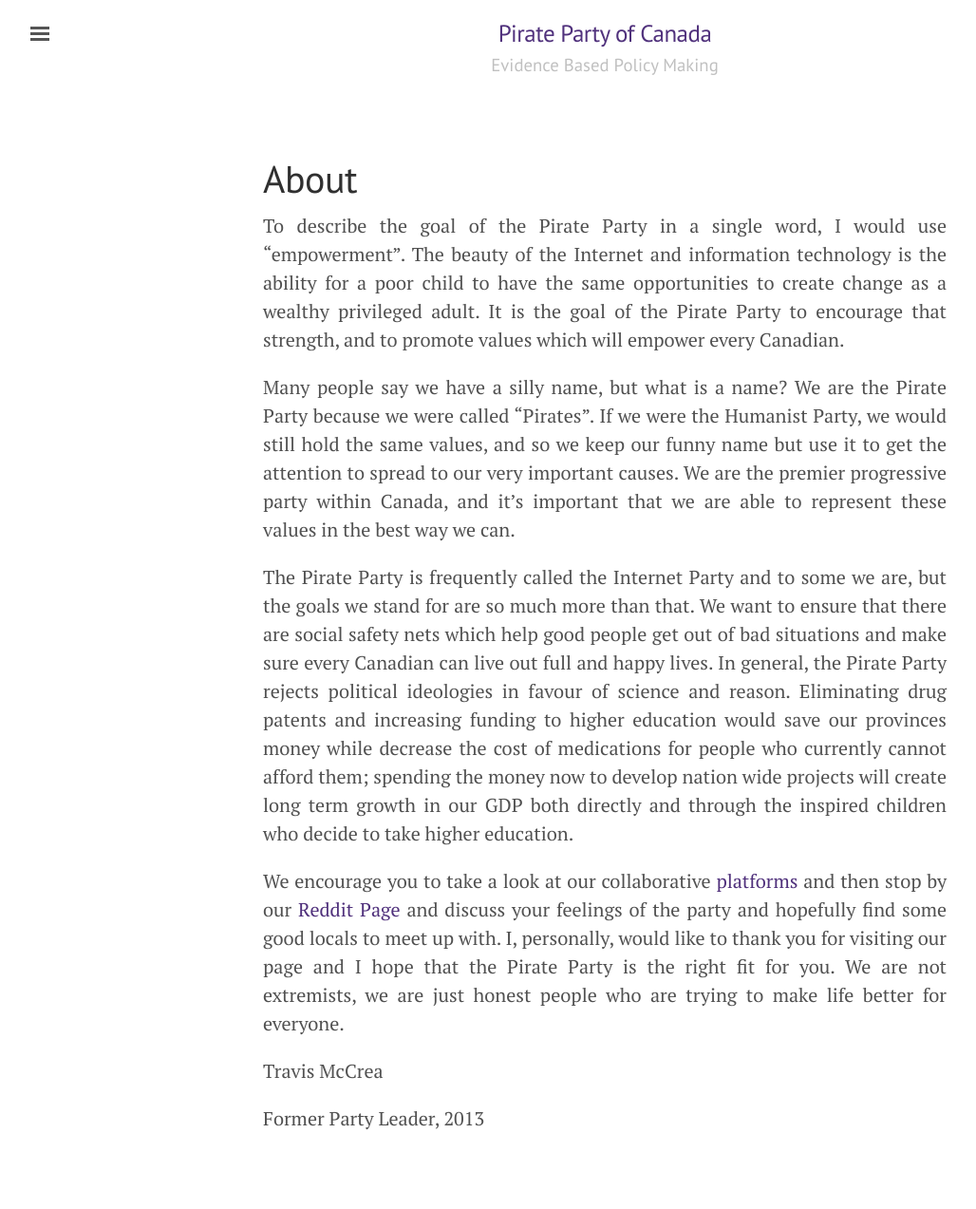
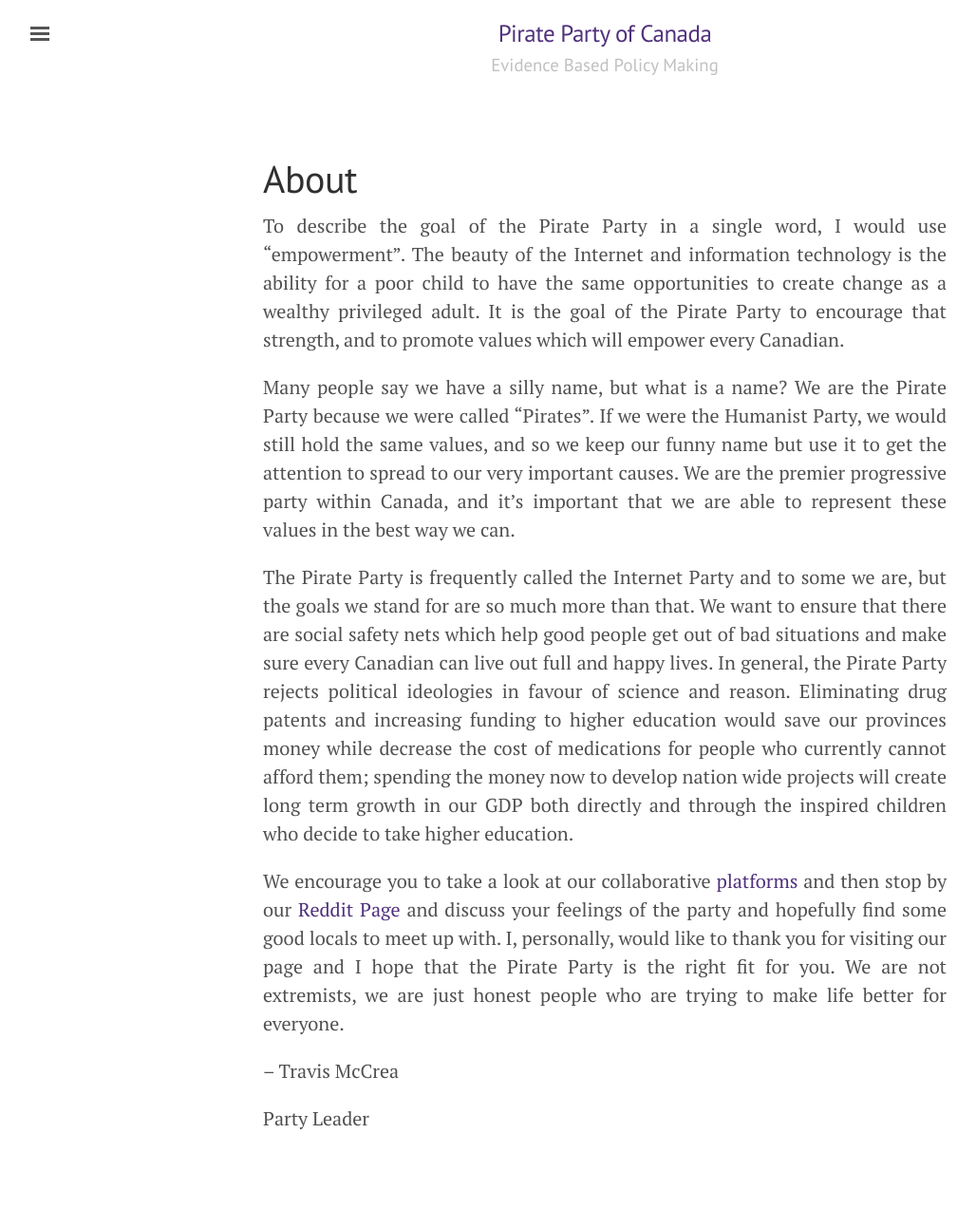
Before and after one commit to piratepartyca/piratepartyca.github.io, a Jekyll site: the page built from about.md, in a window 1280 px wide. Shown: the whole page at 95% size, without its empty margins (3-1031 px from the left). Built offline with Jekyll 4.4.1, drawn with Linux system fonts in a browser that asks for light colours; nearby versions of some CDN libraries.

Commit message:
I’m the current leader also spelling fix

```diff
--- a/about.md
+++ b/about.md
@@ -11,6 +11,6 @@
 
 We encourage you to take a look at our collaborative [platforms](https://pirateparty.ca/platforms) and then stop by our [Reddit Page](http://reddit.com/r/piratepartyofcanada) and discuss your feelings of the party and hopefully find some good locals to meet up with. I, personally, would like to thank you for visiting our page and I hope that the Pirate Party is the right fit for you. We are not extremists, we are just honest people who are trying to make life better for everyone.
 
-Travis McCrea
+-- Travis McCrea
 
-Former Party Leader, 2013
+Party Leader
```
Also changed, not shown: _posts/2017-05-18-Bell-Customer-Data-Leak.md (+1 -1 lines).
